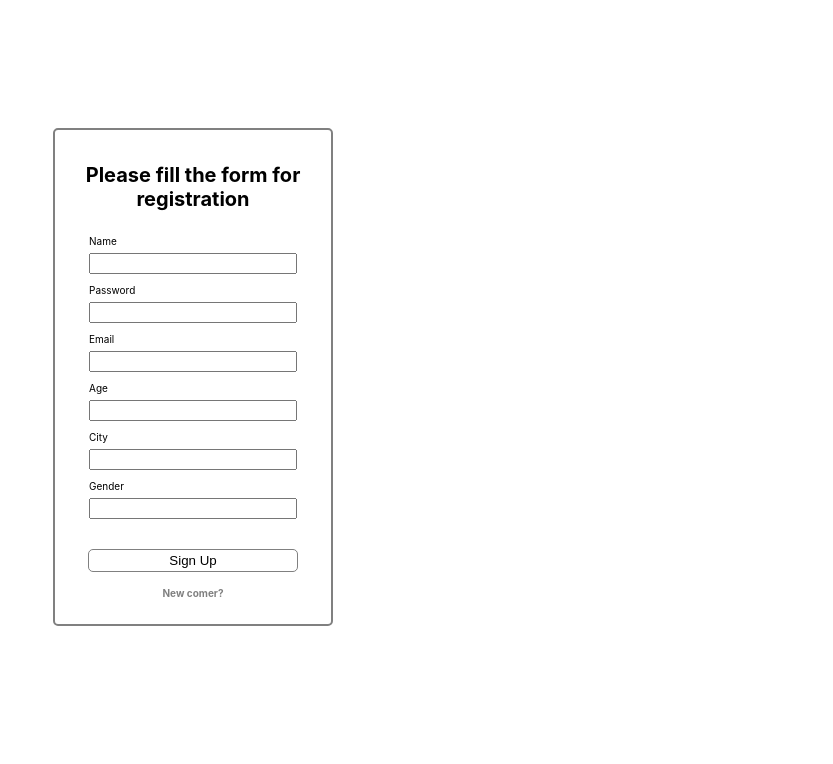
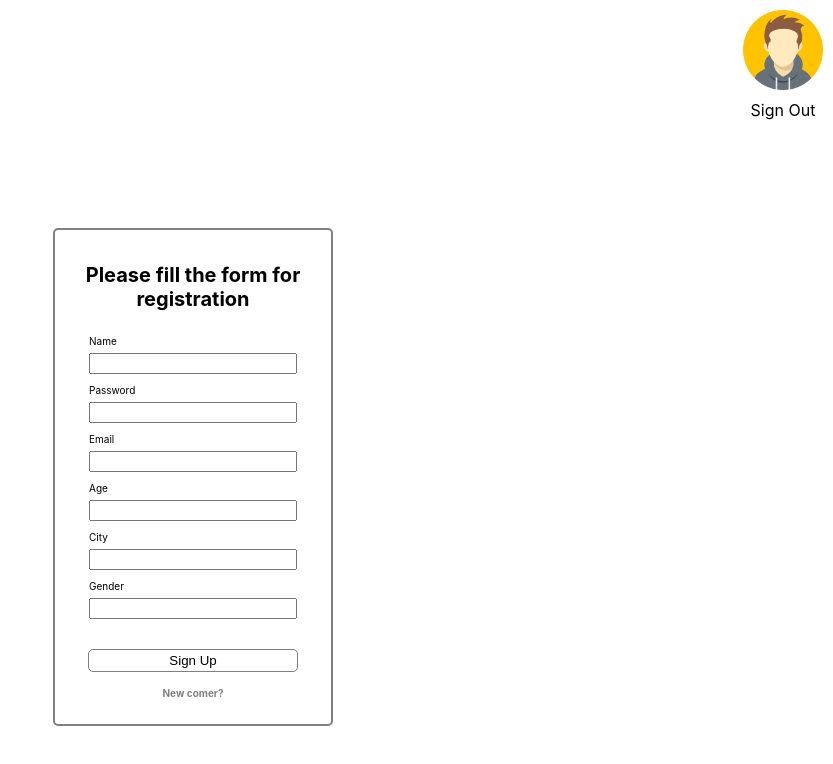
Before and after one commit to screemix/map_book_friending_app, a React (Create React App) app in the folder frontend/: page /Home in a window 1280 px wide. Both pictures are taken after a click on the element "New comer?". Shown: the top 764 px of the page, without its empty margins (447-1280 px from the left). Built offline with nearby package versions, Linux system fonts and the light colour scheme.

Commit message:
header for home page

```diff
--- a/frontend/src/App.tsx
+++ b/frontend/src/App.tsx
@@ -10,7 +10,7 @@ import LogIn from './pages/Auth/LogIn'
 import Home from './pages/Home'
 import SignUp from './pages/Auth/SignUp'
 import history from './helpers/history'
-
+import Header from './components/Header'
 
 
 export default function App() {
@@ -28,6 +28,7 @@ export default function App() {
   return (
     <Router history={history}>
       <div>
+        <Header />
         <Switch>
           <Route path={Routes.HOME}>
             <Home />
--- /dev/null
+++ b/frontend/src/components/Header.tsx
@@ -0,0 +1,39 @@
+import React, { memo } from 'react'
+import { useLocation } from 'react-router-dom'
+import history from '../helpers/history'
+import avatar from '../Icons/avatar.png'
+const Header = () => {
+
+	const { pathname } = useLocation();
+
+	if (pathname === "/login" || pathname === "/signup")
+		return null
+
+	const handleClick = () => {
+		localStorage.removeItem('token')
+		sessionStorage.removeItem('token')
+		history.push('/login')
+	}
+	return (
+		<>
+			<div
+				style={{
+					display: 'flex',
+					height: '100px',
+					justifyContent: 'end',
+				}}
+			>
+				<div style={{
+					display: 'flex',
+					height: '100px',
+					flexDirection: 'column',
+					alignItems: 'center',
+				}}>
+					<img src={avatar} style={{ margin: "10px", width: '80px' }} />
+					<div onClick={handleClick}>Sign Out</div>
+				</div>
+			</div>
+		</>
+	)
+}
+export default memo(Header)
--- a/frontend/src/pages/Auth/LogIn/index.tsx
+++ b/frontend/src/pages/Auth/LogIn/index.tsx
@@ -8,16 +8,13 @@ import cn from '../Auth.module.scss'
 const LogIn = () => {
 	const [login, setLogin] = useState('')
 	const [pass, setPass] = useState('')
-	const [token, setToken] = useState('')
 	const handleSubmit = async (e: any) => {
 		e.preventDefault()
 		LogInreq(
 			login,
 			pass
 		).then((res) => {
-			setToken(res.access_token)
-			sessionStorage.setItem('token', token);
-			localStorage.setItem('token', token);
+			localStorage.setItem('token', res.access_token);
 			history.push('/home')
 		}).catch(() => {
 			alert('something went wrong, check your fields')
```
Also changed, not shown: frontend/src/Icons/avatar.png (added), 1 other file (tests, documents, lock files or other folders).
